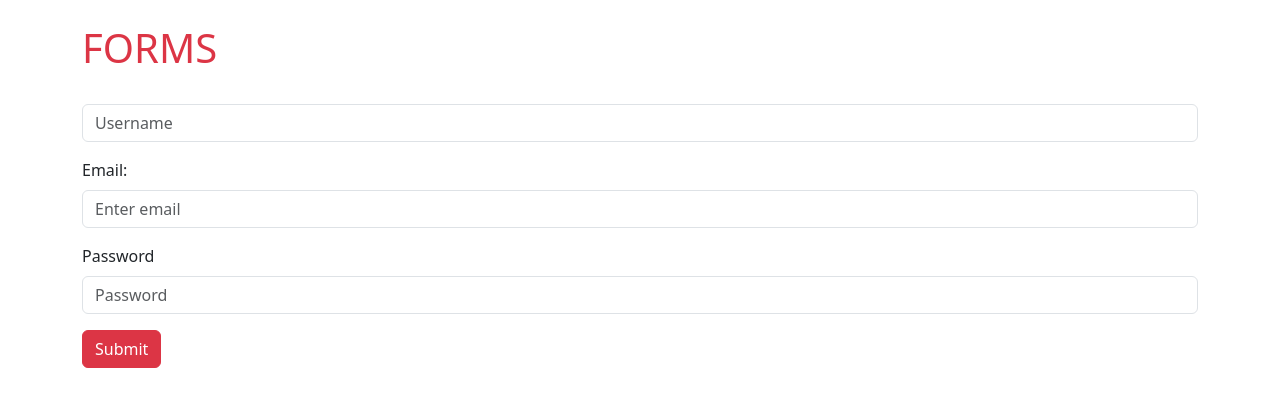
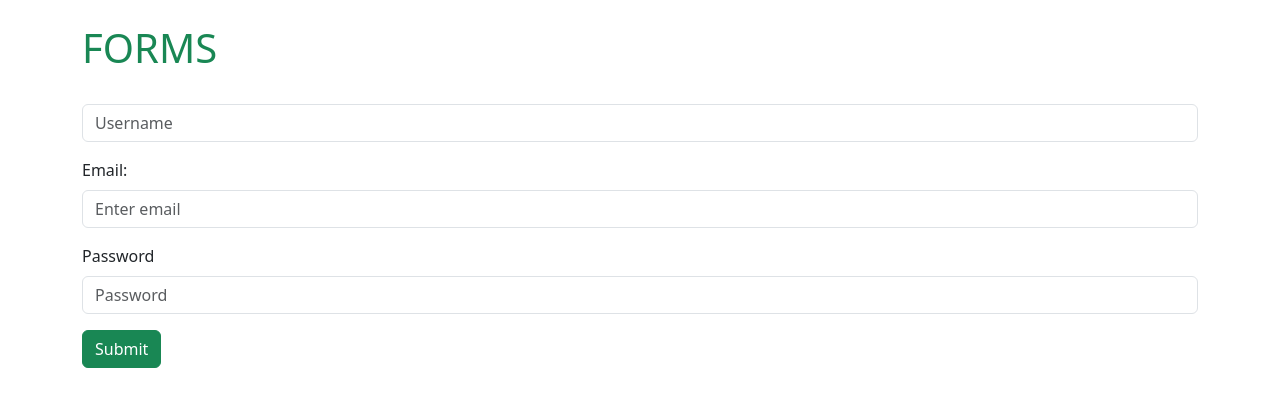
Before and after one commit to psyBeth/Revisions-and-Practices, a React (Create React App) app in the folder react06-forms-otherevents/: page / in a window 1280 px wide. Shown: the top 406 px of the page. Built offline with nearby package versions, Linux system fonts and the light colour scheme.

Commit message:
FormsObject.jsx

```diff
--- a/react06-forms-otherevents/src/App.js
+++ b/react06-forms-otherevents/src/App.js
@@ -1,11 +1,13 @@
 import Forms from "./components/1-forms/Forms";
+import FormsObject from "./components/1-forms/FormsObject"
 import KeyboardClipboard from "./components/2-keyboardClipboard/KeyboardClipboard";
 import MouseEvent from "./components/3-mouseEvents/MouseEvent";
 
 function App() {
   return (
     <div>
-      <Forms />
+      {/* <Forms /> */}
+      <FormsObject />
       {/* <KeyboardClipboard />
       <MouseEvent /> */}
     </div>
--- /dev/null
+++ b/react06-forms-otherevents/src/components/1-forms/FormsObject.jsx
@@ -0,0 +1,92 @@
+import Button from "react-bootstrap/Button"
+import Form from "react-bootstrap/Form"
+import Container from "react-bootstrap/Container"
+import { useState } from "react"
+
+const FormsObject = () => {
+  const [data, setData] = useState({
+    username: "",
+    email: "",
+    password: "",
+  })
+  //* there was 3 different states and objects in Forms.jsx we turned it into a one particular object
+
+  //? destr.
+  const { username, password, email } = data
+
+  const handleData = (e) => {
+    // console.log(e.target.id)
+    // console.log(e.target.name)
+    //? used the square bracket method and the e.target.id parameter to ensure that the key value of our object was a variable
+    setData({ ...data, [e.target.name]: e.target.value })
+  }
+
+  // console.log(data)
+
+  const handleFormSubmit = (e) => {
+    e.preventDefault()
+    alert(`
+      username: ${username},
+      email: ${email},
+      password: ${password}
+   `)
+    //? delete the state
+    setData({ username: "", email: "", password: "" })
+  }
+
+  console.log(data)
+  return (
+    <Container className="mt-4">
+      <Form onSubmit={handleFormSubmit}>
+        <h1 className="text-success">FORMS</h1>
+
+        <Form.Group className="mb-3">
+          <Form.Label>
+            {username && <span className="fw-bold">Hello {username}</span>}
+          </Form.Label>
+          <Form.Control
+            type="text"
+            placeholder="Username"
+            onChange={handleData}
+            value={username || ""}
+            id="username"
+            name="username"
+            required
+          />
+        </Form.Group>
+
+        <Form.Group className="mb-3">
+          <Form.Label>
+            Email: <span className="fw-bold">{email}</span>
+          </Form.Label>
+          <Form.Control
+            type="email"
+            placeholder="Enter email"
+            onChange={handleData}
+            value={email || ""}
+            id="email"
+            name="email"
+          />
+        </Form.Group>
+
+        <Form.Group className="mb-3">
+          <Form.Label>Password</Form.Label>
+          <Form.Control
+            type="password"
+            placeholder="Password"
+            onChange={handleData}
+            value={password || ""}
+            id="password"
+            name="password"
+          />
+        </Form.Group>
+
+        <Button variant="success" type="submit">
+          Submit
+        </Button>
+      </Form>
+    </Container>
+  )
+}
+
+export default FormsObject
```
